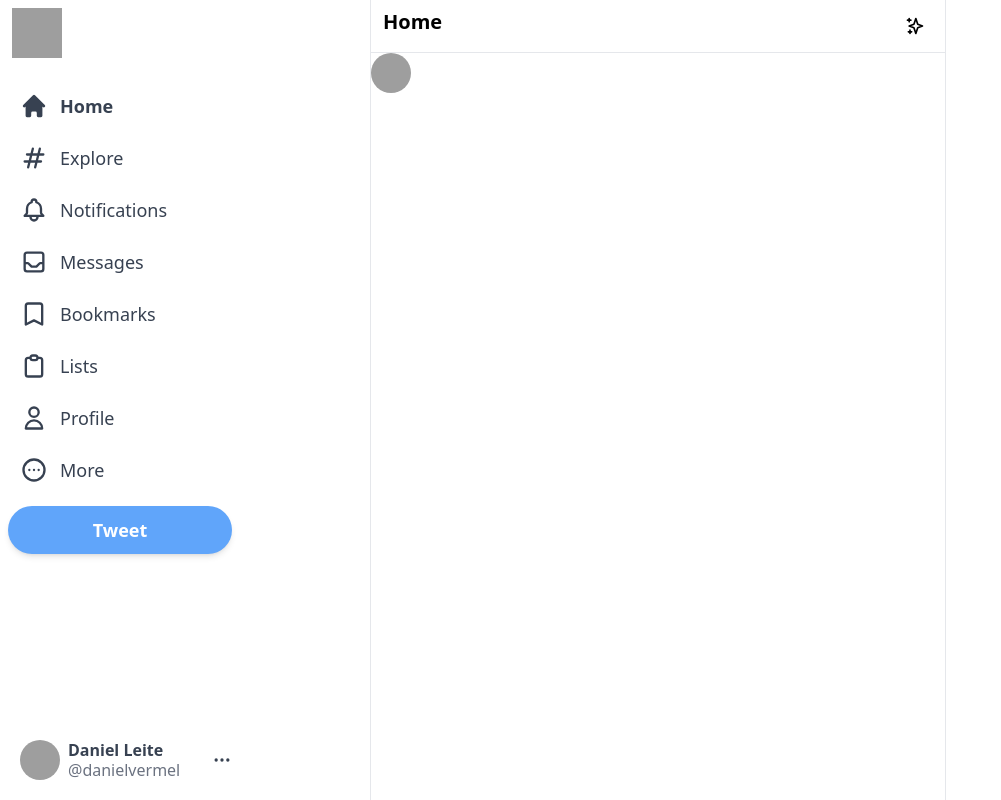
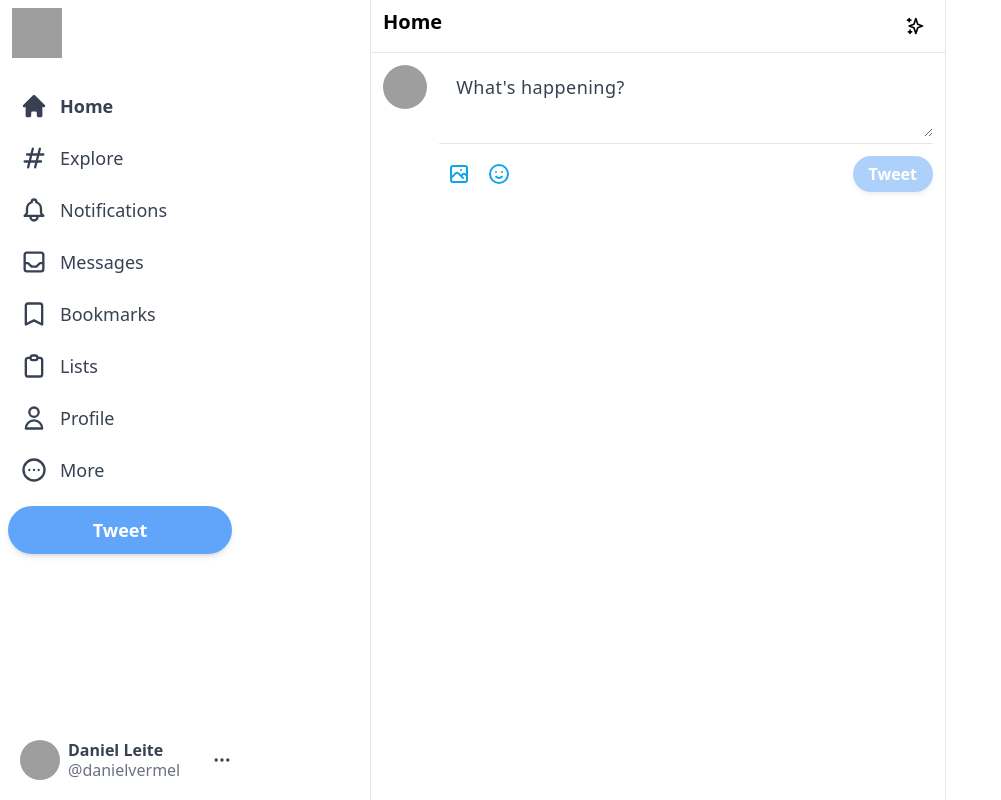
Before and after one commit to Danielvermel/twitter-clone, a Next.js app: page / in a window 1280 px wide. Shown: the whole page, without its empty margins (0-1001 px from the left). Built offline with nearby package versions, Linux system fonts and the light colour scheme; grey boxes are pictures that could not be loaded.

Commit message:
add the input section of the feed component

```diff
--- a/components/Input.js
+++ b/components/Input.js
@@ -1,11 +1,34 @@
+import { EmojiHappyIcon, PhotographIcon } from '@heroicons/react/outline'
+
 export default function Input() {
   return (
-    <div>
+    <div className="flex border-bottom border-gray-200 p-3 space-x-3">
       <img
         src="https://media-exp1.licdn.com/dms/image/C4E03AQGfuZm7dCiVuQ/profile-displayphoto-shrink_800_800/0/1650874180152?e=1665014400&v=beta&t=kPifY9vq-ZtQiN_LZeHdNFHtbl24s_LsuEwPzDdefT0"
         alt="user image"
-        className="h-10 w-10 rounded-full xl:mr-2"
+        className="h-11 w-11 rounded-full cursor-pointer hover:brightness-95"
       />
+      <div className=" w-full divide-y divide-gray-200">
+        <div className="">
+          <textarea
+            className="w-full border-none focus:ring-0 text-lg placeholder-gray-700 tracking-wide min-h-[50px] text-gray-700"
+            rows="2"
+            placeholder=" What's happening?"
+          ></textarea>
+        </div>
+        <div className="flex items-center justify-between pt-2.5">
+          <div className="flex">
+            <PhotographIcon className="h-10 w-10 hoverEffect p-2 text-sky-500 hover:bg-sky-100" />
+            <EmojiHappyIcon className="h-10 w-10 hoverEffect p-2 text-sky-500 hover:bg-sky-100" />
+          </div>
+          <button
+            className="bg-blue-400 text-white px-4 py-1.5 rounded-full font-bold shadow-md hover:brightness-95 disabled:opacity-50"
+            disabled
+          >
+            Tweet
+          </button>
+        </div>
+      </div>
     </div>
   )
 }
--- a/next.config.js
+++ b/next.config.js
@@ -2,7 +2,7 @@
 const nextConfig = {
   reactStrictMode: true,
   images: {
-    domains: ['help.twitter.com'],
+    domains: ['help.twitter.com', 'media-exp1.licdn.com'],
   },
   swcMinify: true,
 }
--- a/package.json
+++ b/package.json
@@ -19,6 +19,7 @@
     "react-dom": "18.2.0"
   },
   "devDependencies": {
+    "@tailwindcss/forms": "^0.5.2",
     "autoprefixer": "^10.4.8",
     "eslint": "8.20.0",
     "eslint-config-next": "12.2.3",
--- a/tailwind.config.js
+++ b/tailwind.config.js
@@ -7,5 +7,5 @@
   theme: {
     extend: {},
   },
-  plugins: [],
+  plugins: [require('@tailwindcss/forms')],
 }
```
Also changed, not shown: 1 other file (tests, documents, lock files or other folders).
